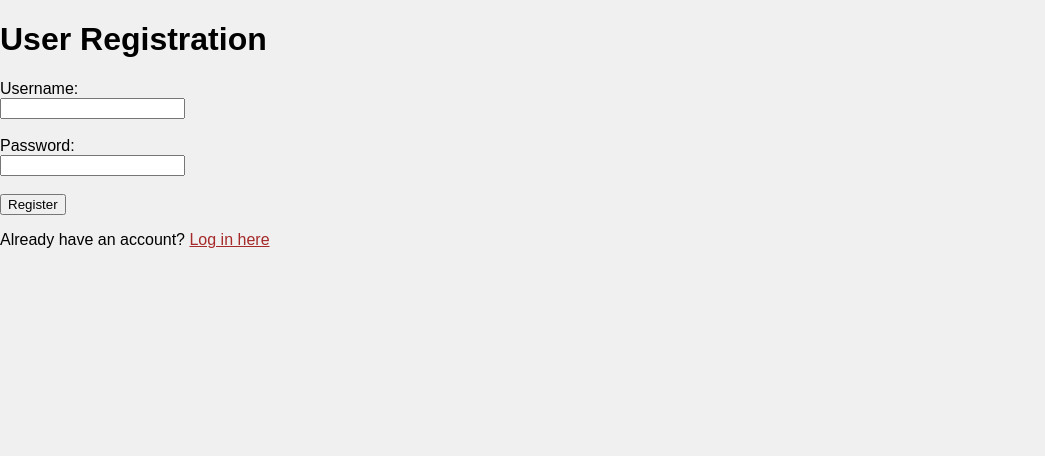
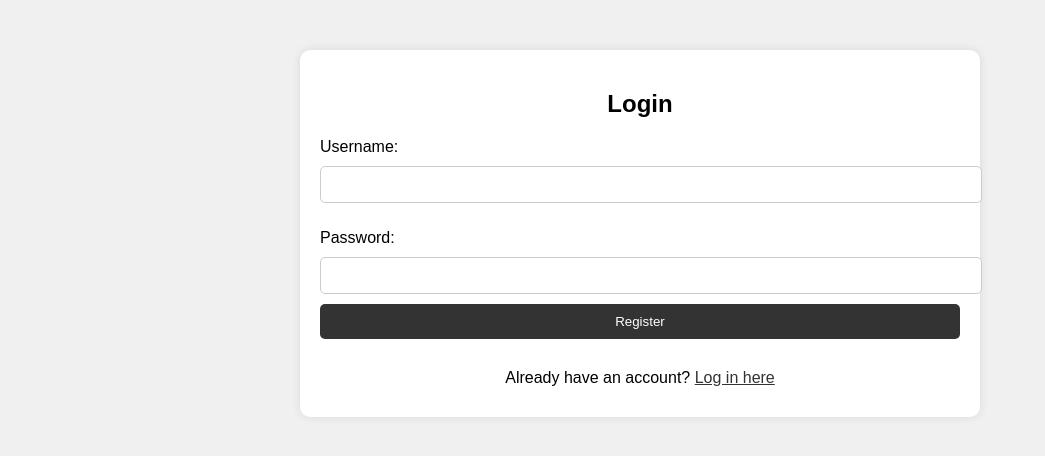
Before and after one commit to rigozu9/Vaatekauppasovellus, a Flask app: page /register in a window 1280 px wide. Shown: the top 456 px of the page, without its empty margins (0-1045 px from the left). Run offline with Flask 3, Linux system fonts and the light colour scheme.

Commit message:
new styles added to templates. Now login, new and reegister looks clean

```diff
--- a/routes.py
+++ b/routes.py
@@ -45,6 +45,6 @@ def about():
     return render_template("about.html")
 
 #faq template
-@app.route("/faq")
+@app.route("/FAQ")
 def faq():
     return render_template("faq.html")
--- a/static/styles.css
+++ b/static/styles.css
@@ -62,20 +62,6 @@
     background-color: #555; /* Darker background color on hover */
 }
 
-a {
-    font-family: Arial, sans-serif;
-    color: brown;
-    margin: 0;
-    padding: 0;
-}
-
-body {
-    font-family: Arial, sans-serif;
-    background-color: #f0f0f0;
-    margin: 0;
-    padding: 0;
-}
-
 header {
     background-color: #333;
     color: #fff;
@@ -92,3 +78,111 @@ footer {
     bottom: 0;
     width: 100%;
 }
+
+body {
+    font-family: Arial, sans-serif;
+    background-color: #f0f0f0;
+    margin: 0;
+    padding: 0;
+}
+
+a {
+    font-family: Arial, sans-serif;
+    color: black;
+    margin: 0;
+    padding: 0;
+}
+
+/* Form styles */
+.login-form {
+    width: 50%; /* Adjust width as needed */
+    margin: 50px auto; /* Center the form horizontally */
+    background-color: #fff; /* Form background color */
+    padding: 20px; /* Add padding for spacing */
+    border-radius: 10px; /* Add rounded corners */
+    box-shadow: 0 0 10px rgba(0, 0, 0, 0.1); /* Add shadow for depth */
+}
+
+.login-form h2 {
+    text-align: center; /* Center the heading */
+}
+
+.login-form p {
+    margin-bottom: 10px; /* Add spacing between paragraphs */
+}
+
+.login-form input[type="text"],
+.login-form input[type="password"],
+.login-form input[type="submit"] {
+    width: 100%; /* Make elements full width */
+    padding: 10px; /* Add padding for spacing */
+    margin-bottom: 10px; /* Add spacing between elements */
+    border-radius: 5px; /* Add rounded corners */
+    border: 1px solid #ccc; /* Add border */
+}
+
+.login-form input[type="submit"] {
+    background-color: #333; /* Button background color */
+    color: #fff; /* Button text color */
+    border: none; /* Remove button border */
+    cursor: pointer; /* Set cursor to pointer on hover */
+    transition: background-color 0.3s ease; /* Smooth transition */
+}
+
+.login-form input[type="submit"]:hover {
+    background-color: #555; /* Darker background color on hover */
+}
+
+.login-form p.no-account {
+    text-align: center;
+    margin-top: 20px;
+}
+
+.login-form p.no-account a {
+    color: #333;
+}
+
+.login-form p.no-account a:hover {
+    text-decoration: underline;
+}
+
+/* New garment form */
+
+.new-garment-form {
+    width: 50%; /* Adjust width as needed */
+    margin: 0 auto; /* Center the form horizontally */
+    background-color: #fff; /* Form background color */
+    padding: 20px; /* Add padding for spacing */
+    border-radius: 10px; /* Add rounded corners */
+    box-shadow: 0 0 10px rgba(0, 0, 0, 0.1); /* Add shadow for depth */
+}
+
+.new-garment-form h2 {
+    text-align: center; /* Center the heading */
+}
+
+.new-garment-form p {
+    margin-bottom: 10px; /* Add spacing between paragraphs */
+}
+
+.new-garment-form textarea,
+.new-garment-form select,
+.new-garment-form input[type="submit"] {
+    width: 100%; /* Make elements full width */
+    padding: 10px; /* Add padding for spacing */
+    margin-bottom: 10px; /* Add spacing between elements */
+    border-radius: 5px; /* Add rounded corners */
+    border: 1px solid #ccc; /* Add border */
+}
+
+.new-garment-form input[type="submit"] {
+    background-color: #333; /* Button background color */
+    color: #fff; /* Button text color */
+    border: none; /* Remove button border */
+    cursor: pointer; /* Set cursor to pointer on hover */
+    transition: background-color 0.3s ease; /* Smooth transition */
+}
+
+.new-garment-form input[type="submit"]:hover {
+    background-color: #555; /* Darker background color on hover */
+}
--- a/templates/about.html
+++ b/templates/about.html
@@ -1,3 +1,4 @@
+<link rel="stylesheet" href="{{ url_for('static', filename='styles.css') }}">
 <p>Lorem ipsum dolor sit amet, consectetur adipiscing elit. Integer euismod eros ac quam accumsan, sit amet aliquet lacus commodo. Fusce commodo efficitur magna,</p>
 <p>Lorem ipsum dolor sit amet, consectetur adipiscing elit. Integer euismod eros ac quam accumsan,</p>
 <p>sit amet aliquet lacus commodo. Fusce commodo efficitur magna, nec tincidunt magna laoreet sed.</p>
--- a/templates/faq.html
+++ b/templates/faq.html
@@ -1,3 +1,4 @@
+<link rel="stylesheet" href="{{ url_for('static', filename='styles.css') }}">
 <p>Lorem ipsum dolor sit amet, consectetur adipiscing elit. Integer euismod eros ac quam accumsan, sit amet aliquet lacus commodo. Fusce commodo efficitur magna,</p>
 <p>Lorem ipsum dolor sit amet, consectetur adipiscing elit. Integer euismod eros ac quam accumsan,</p>
 <p>sit amet aliquet lacus commodo. Fusce commodo efficitur magna, nec tincidunt magna laoreet sed.</p>
--- a/templates/new.html
+++ b/templates/new.html
@@ -1,6 +1,7 @@
 <!-- New garment adding page -->
-<!-- Select options for brand, category and size from database -->
-<form action="/send" method="POST">
+<!-- Select options for brand, category, and size from the database -->
+<link rel="stylesheet" href="{{ url_for('static', filename='styles.css') }}">
+<form action="/send" method="POST" class="new-garment-form">
     <h2>Add new garment for sale</h2> <br>
     <p>Name:</p><textarea name="name" rows="1" cols="40"></textarea>
     <p>Brand:</p>
--- a/templates/register.html
+++ b/templates/register.html
@@ -9,14 +9,17 @@
     <link rel="stylesheet" href="{{ url_for('static', filename='styles.css') }}">
 </head>
 <body>
-    <h1>User Registration</h1>
-    <form action="/register" method="POST">
-        <label for="username">Username:</label><br>
-        <input type="text" id="username" name="username" required><br><br>
-        <label for="password">Password:</label><br>
-        <input type="password" id="password" name="password" required><br><br>
-        <input type="submit" value="Register">
-    </form>
-    <p>Already have an account? <a href="/">Log in here</a></p>
+
+<form action="/register" method="POST" class="login-form">
+    <h2>Login</h2>
+    <p>Username:</p>
+    <input type="text" name="username">
+    <p>Password:</p>
+    <input type="password" name="password">
+    <br>
+    <input type="submit" value="Register">
+    <p class="no-account">Already have an account? <a href="/login">Log in here</a></p>
+</form>
+
 </body>
 </html>
```
Also changed, not shown: templates/login.html (+15 -6 lines).
